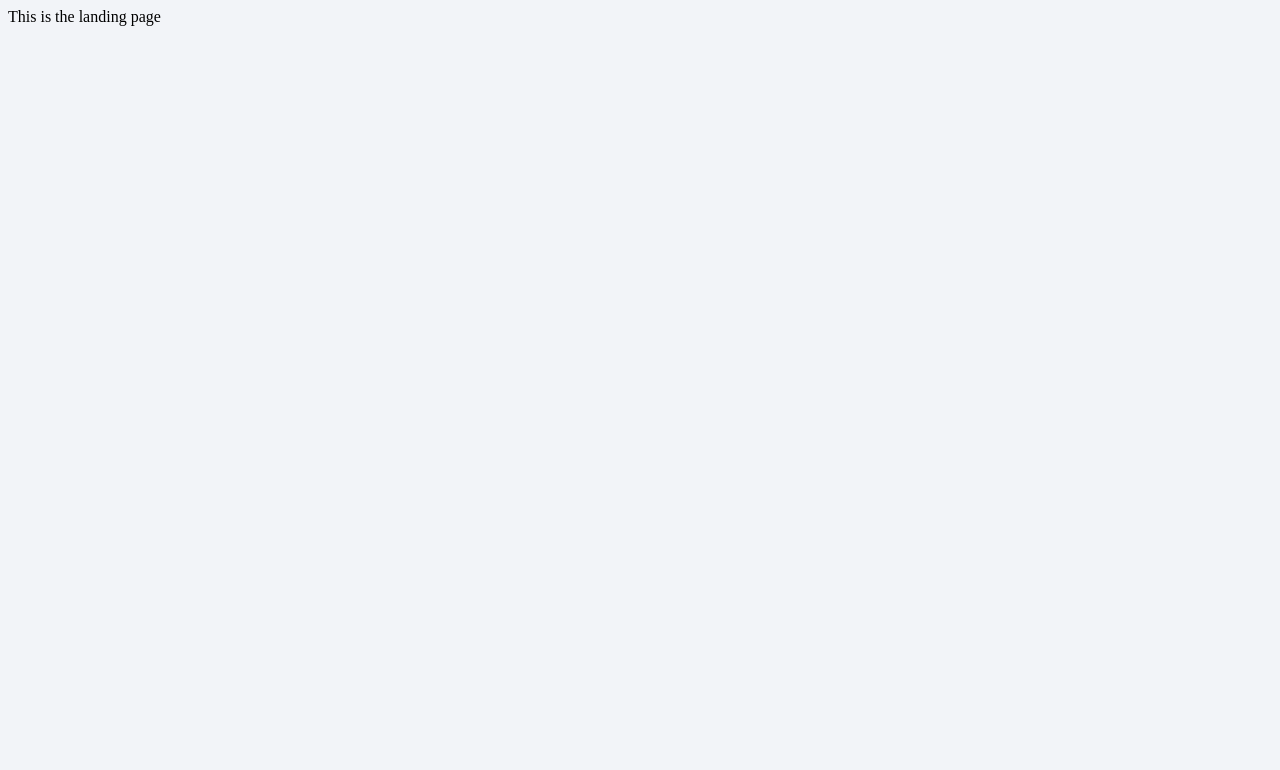
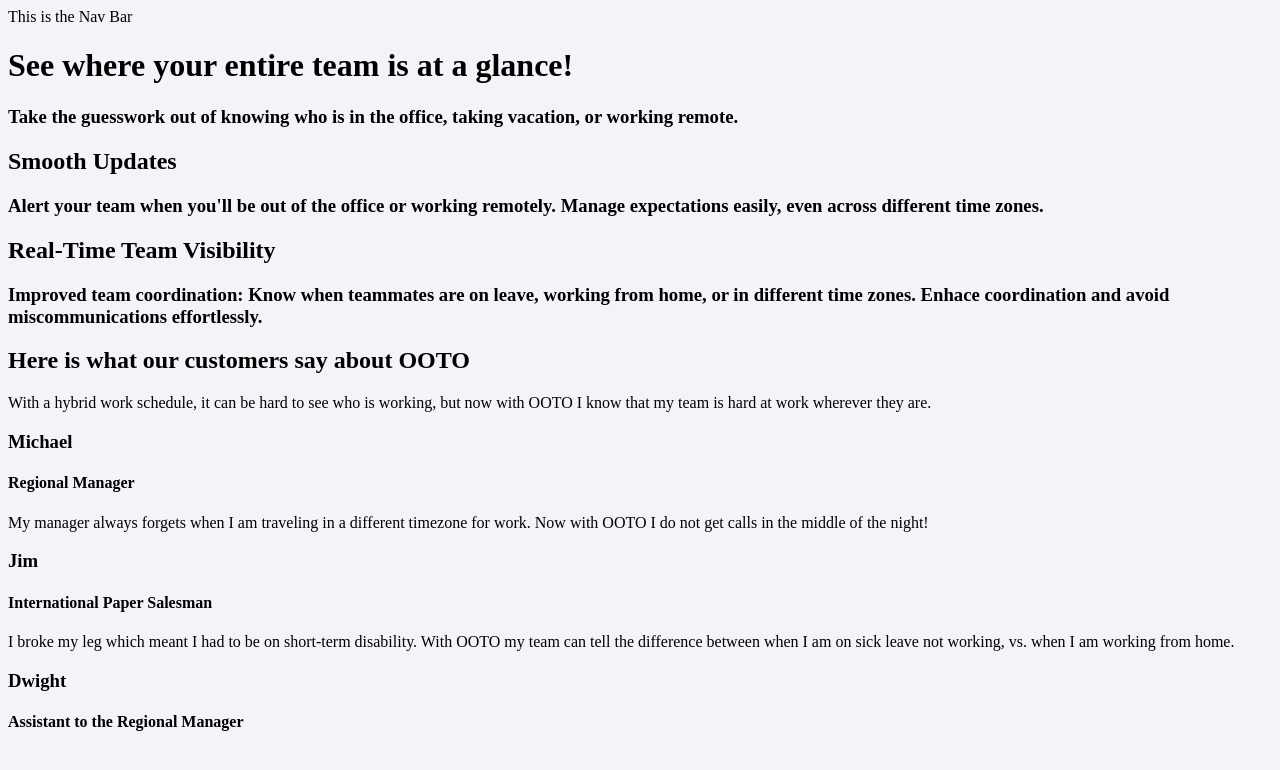
Before and after one commit to Geodude-OOTO/OOTO, a React (Create React App) app in the folder client/: page / in a window 1280 px wide. Shown: the top 770 px of the page. Built offline with nearby package versions, Linux system fonts and the light colour scheme.

Commit message:
testimonials component

```diff
--- a/client/src/components/landingPageComponents/NavBar.jsx
+++ b/client/src/components/landingPageComponents/NavBar.jsx
@@ -0,0 +1,9 @@
+import React from "react";
+
+const NavBar = () => {
+    return (
+        <div>This is the Nav Bar</div>
+    )
+};
+
+export default NavBar
--- a/client/src/components/landingPageComponents/Testimonials.jsx
+++ b/client/src/components/landingPageComponents/Testimonials.jsx
@@ -0,0 +1,33 @@
+import React from 'react';
+
+const Testimonials = () => {
+    return (
+        <div>
+            <h2>Here is what our customers say about OOTO</h2>
+            <div>
+                <p>With a hybrid work schedule, it can be hard to see who is working,
+                    but now with OOTO I know that my team is hard at work wherever they are.
+                </p>
+                <h3>Michael</h3>
+                <h4>Regional Manager</h4>
+            </div>
+            <div>
+                <p>My manager always forgets when I am traveling in a different timezone for work.
+                    Now with OOTO I do not get calls in the middle of the night!
+                </p>
+                <h3>Jim</h3>
+                <h4>International Paper Salesman</h4>
+            </div>
+            <div>
+                <p>I broke my leg which meant I had to be on short-term disability.
+                    With OOTO my team can tell the difference between when I am on sick leave not working,
+                    vs. when I am working from home.
+                </p>
+                <h3>Dwight</h3>
+                <h4>Assistant to the Regional Manager</h4>
+            </div>
+        </div>
+    )
+};
+
+export default Testimonials
--- a/client/src/views/LandingPage.jsx
+++ b/client/src/views/LandingPage.jsx
@@ -1,8 +1,15 @@
 import React from 'react';
+import Benefits from '../components/landingPageComponents/Benefits';
+import NavBar from '../components/landingPageComponents/NavBar';
+import Testimonials from '../components/landingPageComponents/Testimonials';
 
 const LandingPage = () => {
     return (
-        <div>This is the landing page</div>
+        <div>
+            <NavBar/>
+            <Benefits/>
+            <Testimonials/>
+        </div>
     )
 };
 
```
